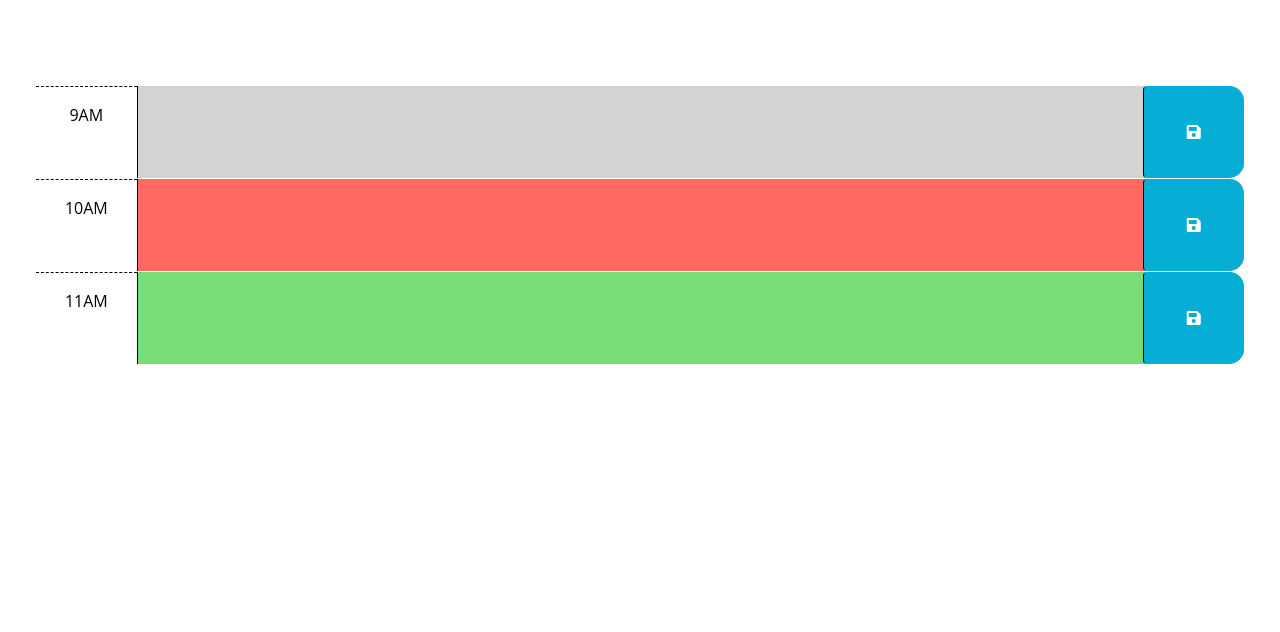
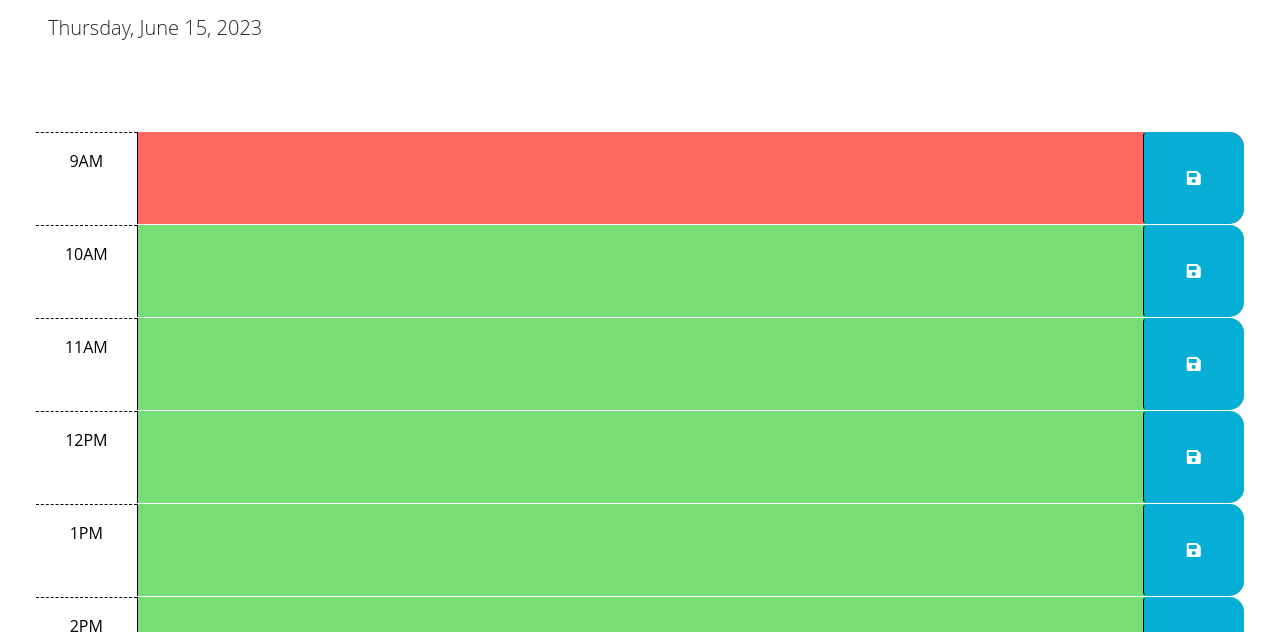
Before and after one commit to TamaraDawg/WORK-DAY-SCHEDULER, a plain HTML site: page index.html in a window 1280 px wide. Shown: the part 166-798 px from the top of the page. Drawn offline with nearby package versions, Linux system fonts and the light colour scheme; files that its build step writes are made by us from their sources.

Commit message:
everything works except for colour coding css

```diff
--- a/Assets/script.js
+++ b/Assets/script.js
@@ -1,23 +1,82 @@
-// Wrap all code that interacts with the DOM in a call to jQuery to ensure that
-// the code isn't run until the browser has finished rendering all the elements
-// in the html.
+console.log($);
+console.log(dayjs);
+
+
+
 $(function () {
-  // TODO: Add a listener for click events on the save button. This code should
-  // use the id in the containing time-block as a key to save the user input in
-  // local storage. HINT: What does `this` reference in the click listener
-  // function? How can DOM traversal be used to get the "hour-x" id of the
-  // time-block containing the button that was clicked? How might the id be
-  // useful when saving the description in local storage?
-  //
-  // TODO: Add code to apply the past, present, or future class to each time
-  // block by comparing the id to the current hour. HINTS: How can the id
-  // attribute of each time-block be used to conditionally add or remove the
-  // past, present, and future classes? How can Day.js be used to get the
-  // current hour in 24-hour time?
-  //
-  // TODO: Add code to get any user input that was saved in localStorage and set
-  // the values of the corresponding textarea elements. HINT: How can the id
-  // attribute of each time-block be used to do this?
-  //
-  // TODO: Add code to display the current date in the header of the page.
+  // Function to display the current date in the header of the page
+  function displayCurrentDate() {
+    var currentDate = dayjs().format("dddd, MMMM D, YYYY");
+    $("#currentDay").text(currentDate);
+  }
+
+  // Function to generate time blocks for standard business hours
+  function generateTimeBlocks() {
+    var startTime = 9; // Start time (9am)
+    var endTime = 17; // End time (5pm)
+
+    var container = $(".container-fluid");
+
+    for (var hour = startTime; hour <= endTime; hour++) {
+      var timeBlock = $("<div>").addClass("row time-block").attr("id", "hour-" + hour);
+      var hourCol = $("<div>").addClass("col-2 col-md-1 hour text-center py-3").text(formatHour(hour));
+      var descriptionCol = $("<textarea>").addClass("col-8 col-md-10 description").attr("rows", "3");
+      var saveBtn = $("<button>").addClass("btn saveBtn col-2 col-md-1").attr("aria-label", "save")
+        .html('<i class="fas fa-save" aria-hidden="true"></i>');
+
+      timeBlock.append(hourCol, descriptionCol, saveBtn);
+      container.append(timeBlock);
+    }
+  }
+
+  // Function to format the hour for display
+  function formatHour(hour) {
+    var formattedHour = hour % 12 || 12;
+    var amPm = hour < 12 ? "AM" : "PM";
+    return formattedHour + amPm;
+  }
+
+  // Function to apply the past, present, or future class to each time block
+  function applyTimeBlockClasses() {
+    var currentHour = dayjs().format("H");
+    $(".time-block").each(function () {
+      var blockHour = parseInt($(this).attr("id").split("-")[1]);
+
+      if (blockHour < currentHour) {
+        $(this).removeClass("present future").addClass("past");
+      } else if (blockHour == currentHour) {
+        $(this).removeClass("past future").addClass("present");
+      } else {
+        $(this).removeClass("past present").addClass("future");
+      }
+    });
+  }
+
+
+  // Function to load saved events from local storage
+  function loadSavedEvents() {
+    $(".time-block").each(function () {
+      var blockId = $(this).attr("id");
+      var savedEvent = localStorage.getItem(blockId);
+
+      if (savedEvent) {
+        $(this).find("textarea").val(savedEvent);
+      }
+    });
+  }
+
+  // Function to save events to local storage when the save button is clicked
+  $(".saveBtn").on("click", function () {
+    var blockId = $(this).closest(".time-block").attr("id");
+    var eventText = $(this).siblings("textarea").val();
+
+    localStorage.setItem(blockId, eventText);
+  });
+
+  // Call the necessary functions to initialize the page
+  displayCurrentDate();
+  generateTimeBlocks();
+
+  loadSavedEvents();
+  applyTimeBlockClasses();
 });
--- a/index.html
+++ b/index.html
@@ -20,7 +20,7 @@
       href="https://fonts.googleapis.com/css2?family=Fira+Sans:wght@400;700&display=swap"
       rel="stylesheet"
     />
-    <link rel="stylesheet" href="style.css" />
+    <link rel="stylesheet" href="./Assets/style.css" />
     <title>Work Day Scheduler</title>
   </head>
 
@@ -31,49 +31,15 @@
       <p id="currentDay" class="lead"></p>
     </header>
     <div class="container-fluid px-5">
-      <!-- Use class for "past", "present", and "future" to apply styles to the
-        time-block divs accordingly. The javascript will need to do this by
-        adding/removing these classes on each div by comparing the hour in the
-        id to the current hour. The html provided below is meant to be an example
-        demonstrating how the css provided can be leveraged to create the
-        desired layout and colors. The html below should be removed or updated
-        in the finished product. Remember to delete this comment once the
-        code is implemented.
-        -->
 
-      <!-- Example of a past time block. The "past" class adds a gray background color. -->
-      <div id="hour-9" class="row time-block past">
-        <div class="col-2 col-md-1 hour text-center py-3">9AM</div>
-        <textarea class="col-8 col-md-10 description" rows="3"> </textarea>
-        <button class="btn saveBtn col-2 col-md-1" aria-label="save">
-          <i class="fas fa-save" aria-hidden="true"></i>
-        </button>
-      </div>
-
-      <!-- Example of a present time block. The "present" class adds a red background color. -->
-      <div id="hour-10" class="row time-block present">
-        <div class="col-2 col-md-1 hour text-center py-3">10AM</div>
-        <textarea class="col-8 col-md-10 description" rows="3"> </textarea>
-        <button class="btn saveBtn col-2 col-md-1" aria-label="save">
-          <i class="fas fa-save" aria-hidden="true"></i>
-        </button>
-      </div>
-
-      <!-- Example of a future time block. The "future" class adds a green background color. -->
-      <div id="hour-11" class="row time-block future">
-        <div class="col-2 col-md-1 hour text-center py-3">11AM</div>
-        <textarea class="col-8 col-md-10 description" rows="3"> </textarea>
-        <button class="btn saveBtn col-2 col-md-1" aria-label="save">
-          <i class="fas fa-save" aria-hidden="true"></i>
-        </button>
-      </div>
-    </div>
 
     <script src="https://cdnjs.cloudflare.com/ajax/libs/jquery/3.2.1/jquery.min.js"></script>
     <script src="https://cdn.jsdelivr.net/npm/dayjs@1.11.3/dayjs.min.js"
     integrity="sha256-iu/zLUB+QgISXBLCW/mcDi/rnf4m4uEDO0wauy76x7U="
     crossorigin="anonymous"></script>
 
-    <script src="script.js"></script>
+    <script src="./Assets/script.js"></script>
+    <script src="https://cdn.jsdelivr.net/npm/dayjs@1.11.3/dayjs.min.js"></script>
+
   </body>
 </html>
```
